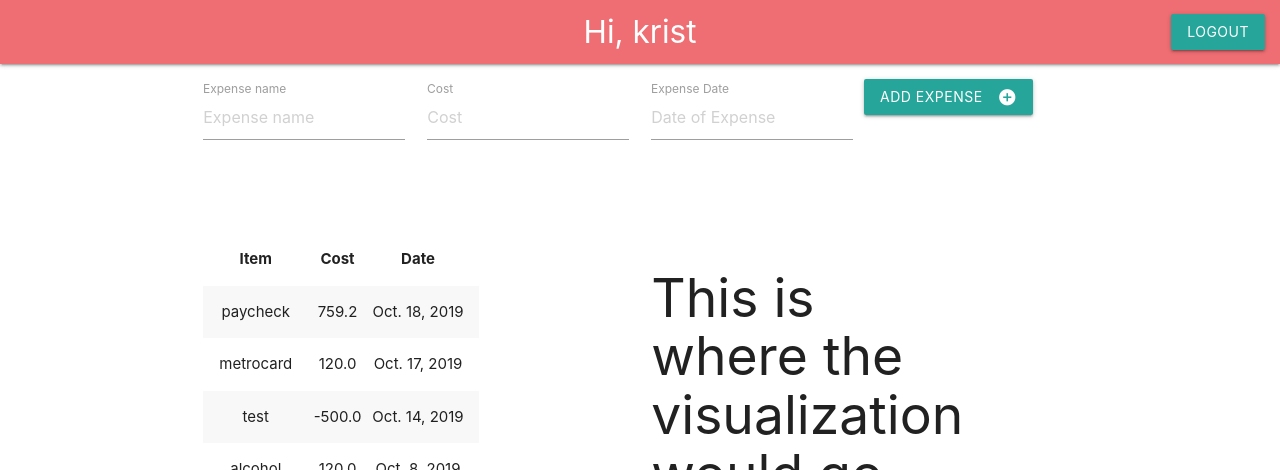
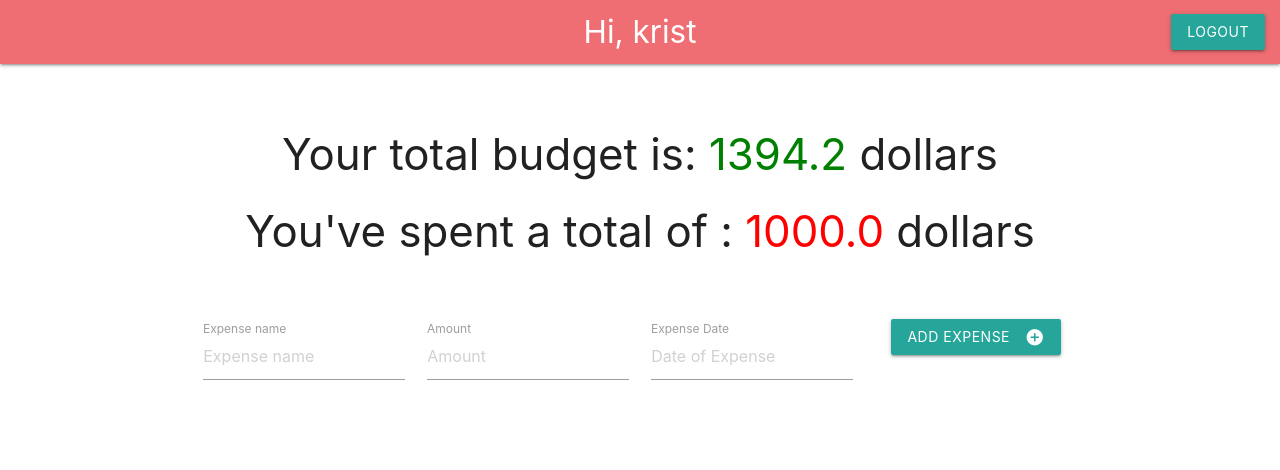
Before and after one commit to Kristian-Roopnarine/Django-Budget-App, a Django app: page /app in a window 1280 px wide. Shown: the top 470 px of the page. Run offline with Django 3.2, Linux system fonts and the light colour scheme; a user stored in the database is signed in; data comes from the database, SQL or seed files in the repository; both versions use the stored data as it was after the commit.

Commit message:
Added user registration form and created a way to add and subtract budget/expense information.

```diff
--- a/budget_project/budget_app/models.py
+++ b/budget_project/budget_app/models.py
@@ -14,6 +14,6 @@ class AccountInfo(models.Model):
 '''
 class ExpenseInfo(models.Model):
     expense_name = models.CharField(max_length=20)
-    cost = models.IntegerField()
+    cost = models.FloatField()
     date_added = models.DateField()
     user_expense = models.ForeignKey(User, on_delete=models.CASCADE)
--- a/budget_project/budget_app/templates/budget_app/index.html
+++ b/budget_project/budget_app/templates/budget_app/index.html
@@ -7,7 +7,6 @@
     <head>
         <link href="https://fonts.googleapis.com/icon?family=Material+Icons" rel="stylesheet">
         <link rel="stylesheet" href="https://cdnjs.cloudflare.com/ajax/libs/materialize/1.0.0/css/materialize.min.css">
-        <link rel='stylesheet' type='text/css' href="{% static 'budget_app/style.css' %}">
         <title>Budget App</title>
 
        <meta name="viewport" content="width=device-width, initial-scale=1.0"/>
@@ -23,20 +22,24 @@
                 </ul>
             </div>
         </nav>
-
+        <br>
         <div class="section">
             <div class="row">
                 <form class="col s12" action='{% url "add item" %}' method='post'>
                     {% csrf_token %}
                     <div class="row">
-                        <div class="container">
+                        <div class="container center">
+                            <h3 class='center'>Your total budget is: <span style="color:green;">{{budget}}</span> dollars</h3>
+                            <h3 clas='center'>You've spent a total of : <span style="color:red;">{{expenses}}</span> dollars</h3>
+                            <br>
+                            <br>
                             <div class="input-field col s3">
                                 <input placeholder="Expense name" name="expense_name" id='expense_name' type='text' class='validate'>
                                 <label for='expense_name'>Expense name</label>
                             </div>
                             <div class="input-field col s3">
-                                <input placeholder='Cost' name='cost' id='cost' type='text' class='validate'>
-                                <label for='cost'>Cost</label>
+                                <input placeholder='Amount' name='cost' id='cost' type='text' class='validate'>
+                                <label for='cost'>Amount</label>
                             </div>
                             <div class="input-field col s3">
                                 <input placeholder='Date of Expense' name="expense_date" id="expense_date" type="text" class='datepicker'>
@@ -54,12 +57,12 @@
         <div class="section">
             <div class="row">
                 <div class="container">
-                    <div class="col s4">
-                        <table class="striped centered">
+                    <div class="col s6">
+                        <table class="striped centered responsive-table">
                             <thead>
                                 <tr>
                                     <th>Item</th>
-                                    <th>Cost</th>
+                                    <th>Amount</th>
                                     <th>Date</th>
                                     <th></th>
                                 </tr>
@@ -77,8 +80,8 @@
                             </tbody>
                         </table>
                     </div>
-                    <div class="col s4 offset-s2">
-                        <h2>This is where the visualization would go .</h1>
+                    <div class="col s6">
+                        <img class='responsive-img' src= "{% static 'budget_app/expense.jpg' %}">
                     </div>
                 </div>
         </div>
--- a/budget_project/budget_app/templates/registration/login.html
+++ b/budget_project/budget_app/templates/registration/login.html
@@ -24,6 +24,8 @@
                     {{ form.as_p }}
                     <button class="btn waves-effect"type='submit'>Login</button>
                 </form>
+                <br>
+                Don't have an account?<a href='{% url "sign up" %}'><strong> Create one here.</strong></a>
             </div>
         </div>
 
--- a/budget_project/budget_app/urls.py
+++ b/budget_project/budget_app/urls.py
@@ -7,5 +7,6 @@ urlpatterns = [
     path('app',views.index,name='index'),
     path('add_item',views.add_item,name='add item'),
     path('accounts/',include('django.contrib.auth.urls')),
-    path('logout',views.logout_view,name='logout')
+    path('logout',views.logout_view,name='logout'),
+    path('sign_up',views.sign_up,name="sign up")
 ]
--- a/budget_project/budget_app/views.py
+++ b/budget_project/budget_app/views.py
@@ -1,24 +1,59 @@
 from django.shortcuts import render
-from django.http import HttpResponseRedirect
+from django.http import HttpResponseRedirect,HttpResponse
 from .models import ExpenseInfo
-from django.contrib.auth import logout
+from django.contrib.auth import logout,login,authenticate
 from django.contrib.auth.models import User
+from django.contrib.auth.forms import UserCreationForm
+from django.db.models import Sum
+import matplotlib.pyplot as plt
+import numpy as np
+from django.db.models import Q
 # Create your views here.
 
 
 def index(request):
     expense_items = ExpenseInfo.objects.filter(user_expense=request.user).order_by('-date_added')
-    return render(request,'budget_app/index.html',{'expense_items':expense_items})
+    try:
+        budget_total = ExpenseInfo.objects.filter(user_expense=request.user).aggregate(budget=Sum('cost',filter=Q(cost__gt=0)))
+        expense_total = ExpenseInfo.objects.filter(user_expense=request.user).aggregate(expenses=Sum('cost',filter=Q(cost__lt=0)))
+        fig,ax=plt.subplots()
+        ax.bar(['Expenses','Budget'], [abs(expense_total['expenses']),budget_total['budget']],color=['red','green'])
+        ax.set_title('Your total expenses vs total budget')
+        plt.savefig('budget_app/static/budget_app/expense.jpg')
+    except TypeError:
+        print('No data.')
+    context = {'expense_items':expense_items,'budget':budget_total['budget'],'expenses':abs(expense_total['expenses'])}
+    return render(request,'budget_app/index.html',context=context)
 
 def add_item(request):
     name = request.POST['expense_name']
     expense_cost = request.POST['cost']
     expense_date = request.POST['expense_date']
-    print(name,expense_cost,expense_date)
     ExpenseInfo.objects.create(expense_name=name,cost=expense_cost,date_added=expense_date,user_expense=request.user)
+    budget_total = ExpenseInfo.objects.filter(user_expense=request.user).aggregate(budget=Sum('cost',filter=Q(cost__gt=0)))
+    expense_total = ExpenseInfo.objects.filter(user_expense=request.user).aggregate(expenses=Sum('cost',filter=Q(cost__lt=0)))
+    fig,ax=plt.subplots()
+    ax.bar(['Expenses','Budget'], [abs(expense_total['expenses']),budget_total['budget']],color=['red','green'])
+    ax.set_title('Your total expenses vs. total budget')
+    plt.savefig('budget_app/static/budget_app/expense.jpg')
     return HttpResponseRedirect('app')
 
 
 def logout_view(request):
     logout(request)
     return HttpResponseRedirect('/')
+
+
+def sign_up(request):
+    if request.method == 'POST':
+        form = UserCreationForm(request.POST)
+        if form.is_valid():
+            user=form.save()
+            login(request,user)
+            return HttpResponseRedirect('app')
+        else:
+            for msg in form.error_messages:
+                print(form.error_messages[msg])
+    else:
+        form = UserCreationForm
+        return render(request,'budget_app/sign_up.html',{'form':form})
```
Also changed, not shown: budget_project/budget_app/templates/budget_app/sign_up.html (added, +23 -0 lines), budget_project/budget_app/migrations/0004_auto_20191013_1521.py (added), budget_project/budget_app/static/budget_app/expense.jpg (added), budget_project/budget_app/static/budget_app/expense_zero.jpg (added), budget_project/db.sqlite3.
